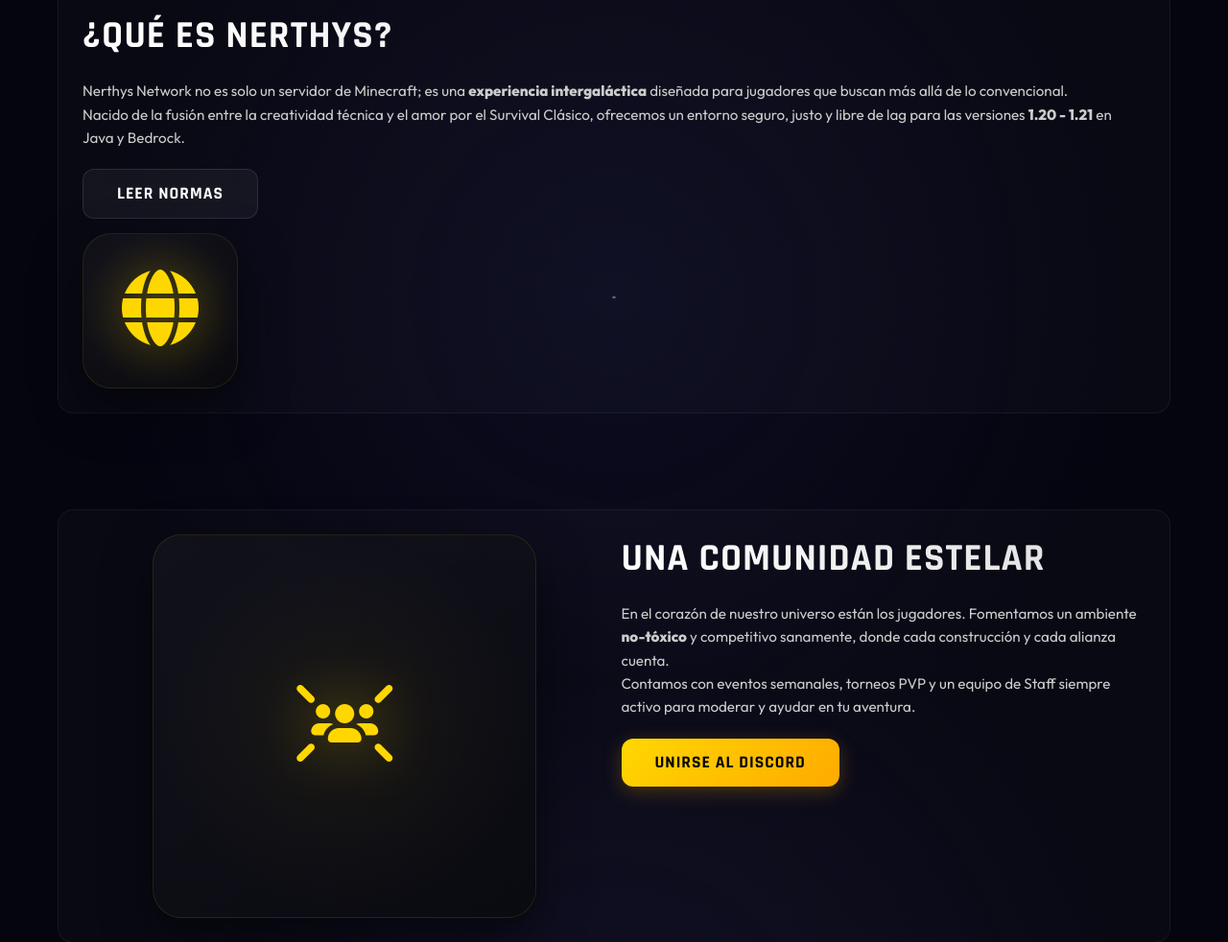
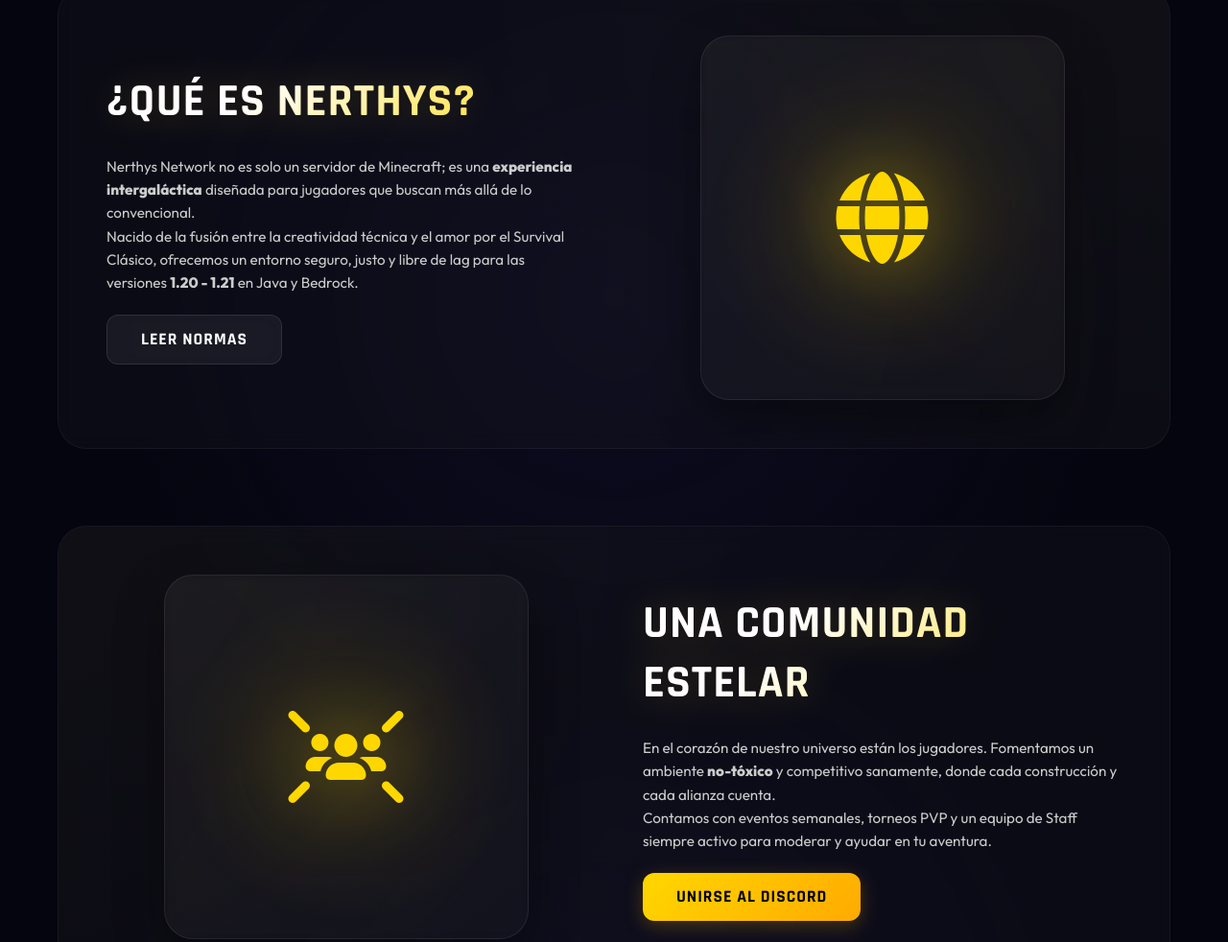
Before and after one commit to Capi2060/Nerthys-Web-Principal, a plain HTML site: page index.html in a window 1280 px wide. Shown: the part 890-1872 px from the top of the page at 96% size. Drawn offline with Linux system fonts and the light colour scheme.

Commit message:
Versión de Publicación 2

```diff
--- a/css/style.css
+++ b/css/style.css
@@ -501,33 +501,66 @@ ul {
     display: flex;
     align-items: center;
     gap: 60px;
-    margin-bottom: 100px;
+    margin-bottom: 80px;
+    padding: 50px;
+    background: rgba(20, 20, 30, 0.4);
+    border: 1px solid rgba(255, 255, 255, 0.05);
+    border-radius: 30px;
+    backdrop-filter: blur(10px);
+    transition: all 0.4s ease;
     position: relative;
+    overflow: hidden;
+}
+
+.info-block::before {
+    content: '';
+    position: absolute;
+    top: 0;
+    left: 0;
+    width: 100%;
+    height: 100%;
+    background: radial-gradient(circle at top right, rgba(255, 215, 0, 0.05), transparent 60%);
+    opacity: 0.5;
+    pointer-events: none;
+}
+
+.info-block:hover {
+    transform: translateY(-5px);
+    background: rgba(25, 25, 35, 0.6);
+    border-color: rgba(255, 215, 0, 0.2);
+    box-shadow: 0 20px 50px rgba(0, 0, 0, 0.3);
 }
 
 .info-block.reverse {
     flex-direction: row-reverse;
 }
 
+.info-block.reverse::before {
+    background: radial-gradient(circle at top left, rgba(255, 215, 0, 0.05), transparent 60%);
+}
+
 .info-content {
     flex: 1;
+    z-index: 2;
 }
 
 .info-content h2 {
     text-align: left;
-    font-size: 2.5rem;
-    margin-bottom: 20px;
-    background: linear-gradient(to right, #fff, #ddd);
+    font-size: 3rem;
+    margin-bottom: 25px;
+    font-weight: 700;
+    background: linear-gradient(135deg, #fff 30%, var(--primary-yellow) 100%);
     background-clip: text;
     -webkit-background-clip: text;
     -webkit-text-fill-color: transparent;
+    filter: drop-shadow(0 0 20px rgba(255, 215, 0, 0.2));
 }
 
 .info-content p {
-    font-size: 1.1rem;
+    font-size: 1.15rem;
     color: var(--text-dim);
-    line-height: 1.7;
-    margin-bottom: 20px;
+    line-height: 1.8;
+    margin-bottom: 25px;
 }
 
 .info-visual {
@@ -536,37 +569,56 @@ ul {
     justify-content: center;
     align-items: center;
     position: relative;
+    z-index: 2;
 }
 
 .info-visual-card {
-    background: linear-gradient(145deg, rgba(20, 20, 30, 0.8), rgba(10, 10, 15, 0.9));
-    border: 1px solid rgba(255, 215, 0, 0.1);
+    background: linear-gradient(145deg, rgba(255, 255, 255, 0.03), rgba(255, 255, 255, 0.01));
+    border: 1px solid rgba(255, 255, 255, 0.08);
     border-radius: 30px;
-    padding: 40px;
+    padding: 0;
     width: 100%;
-    max-width: 400px;
+    max-width: 380px;
     aspect-ratio: 1/1;
     display: flex;
     align-items: center;
     justify-content: center;
-    font-size: 5rem;
+    font-size: 6rem;
     color: var(--primary-yellow);
-    box-shadow: 0 20px 50px rgba(0, 0, 0, 0.5);
+    box-shadow: 0 20px 50px rgba(0, 0, 0, 0.4);
     position: relative;
     overflow: hidden;
-}
-
-.info-visual-card::before {
+    backdrop-filter: blur(5px);
+    transition: transform 0.4s ease;
+}
+
+.info-visual-card::after {
     content: '';
     position: absolute;
     inset: 0;
-    background: radial-gradient(circle at 50% 50%, rgba(255, 215, 0, 0.05), transparent 70%);
+    background: radial-gradient(circle at 50% 50%, rgba(255, 215, 0, 0.1), transparent 70%);
+    animation: pulseGlow 4s infinite alternate;
+}
+
+.info-visual-card:hover {
+    transform: scale(1.05) rotate(2deg);
+    border-color: var(--primary-yellow);
 }
 
 .info-visual-card i {
     z-index: 2;
-    filter: drop-shadow(0 0 30px rgba(255, 215, 0, 0.4));
-    animation: float 6s ease-in-out infinite;
+    filter: drop-shadow(0 0 40px rgba(255, 215, 0, 0.5));
+    animation: float 5s ease-in-out infinite;
+}
+
+@keyframes pulseGlow {
+    from {
+        opacity: 0.5;
+    }
+
+    to {
+        opacity: 1;
+    }
 }
 
 @media (max-width: 900px) {
@@ -1500,31 +1552,8 @@ footer {
     overflow-y: auto;
 }
 
-.info-block {
-    display: flex;
-    align-items: flex-start;
-    gap: 20px;
-    background: transparent;
-    padding: 0;
-    border: none;
-    background: rgba(255, 255, 255, 0.02);
-    border: 1px solid rgba(255, 255, 255, 0.05);
-    padding: 25px;
-    border-radius: 16px;
-    display: flex;
-    flex-direction: column;
-    gap: 15px;
-    transition: transform 0.2s;
-    /* Reset animations specifically for this stable layout */
-    opacity: 1;
-    animation: none;
-    transform: none;
-}
-
-.info-block:hover {
-    transform: translateY(-5px);
-    background: rgba(255, 255, 255, 0.04);
-}
+
+
 
 .info-block.full-width {
     grid-column: 1 / -1;
```
